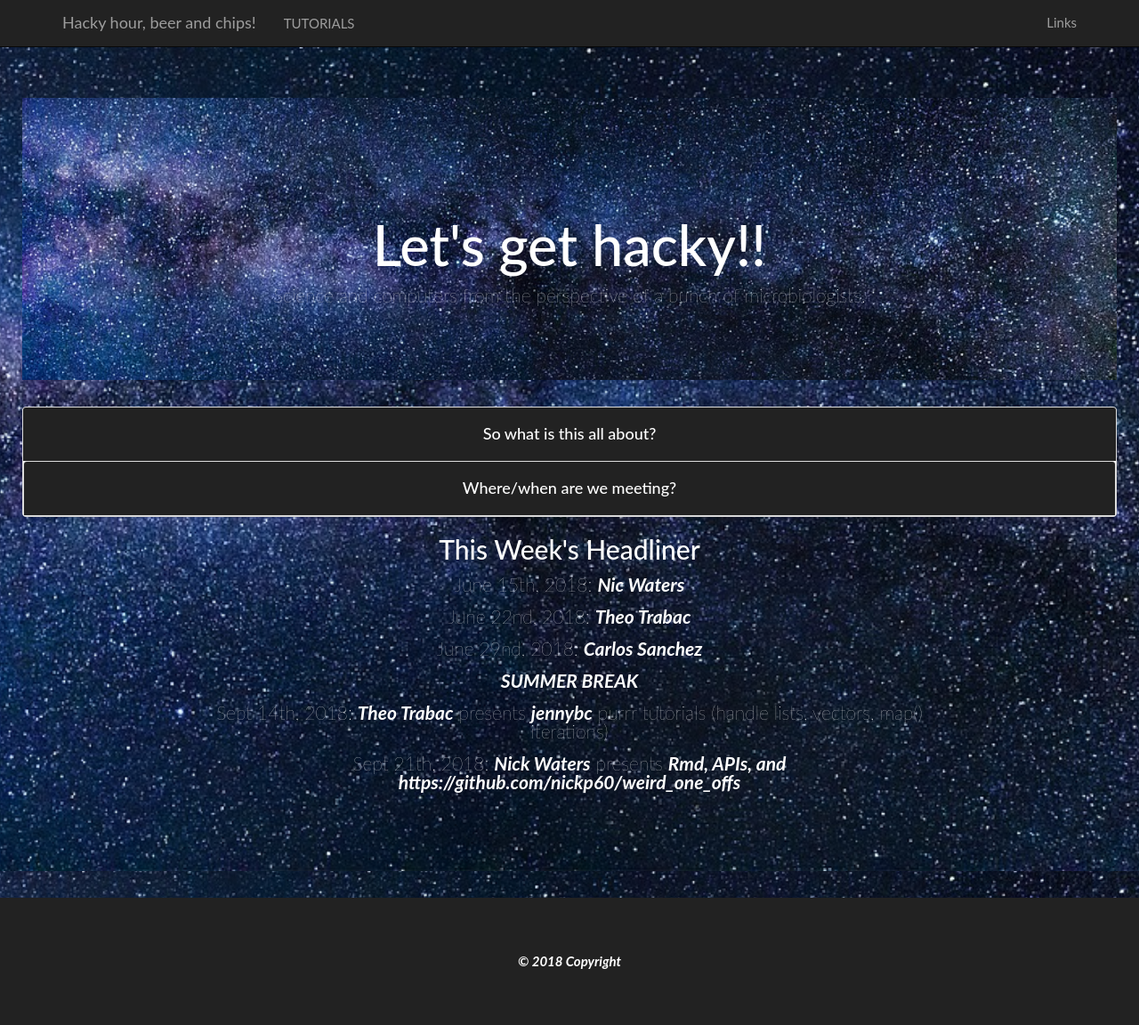
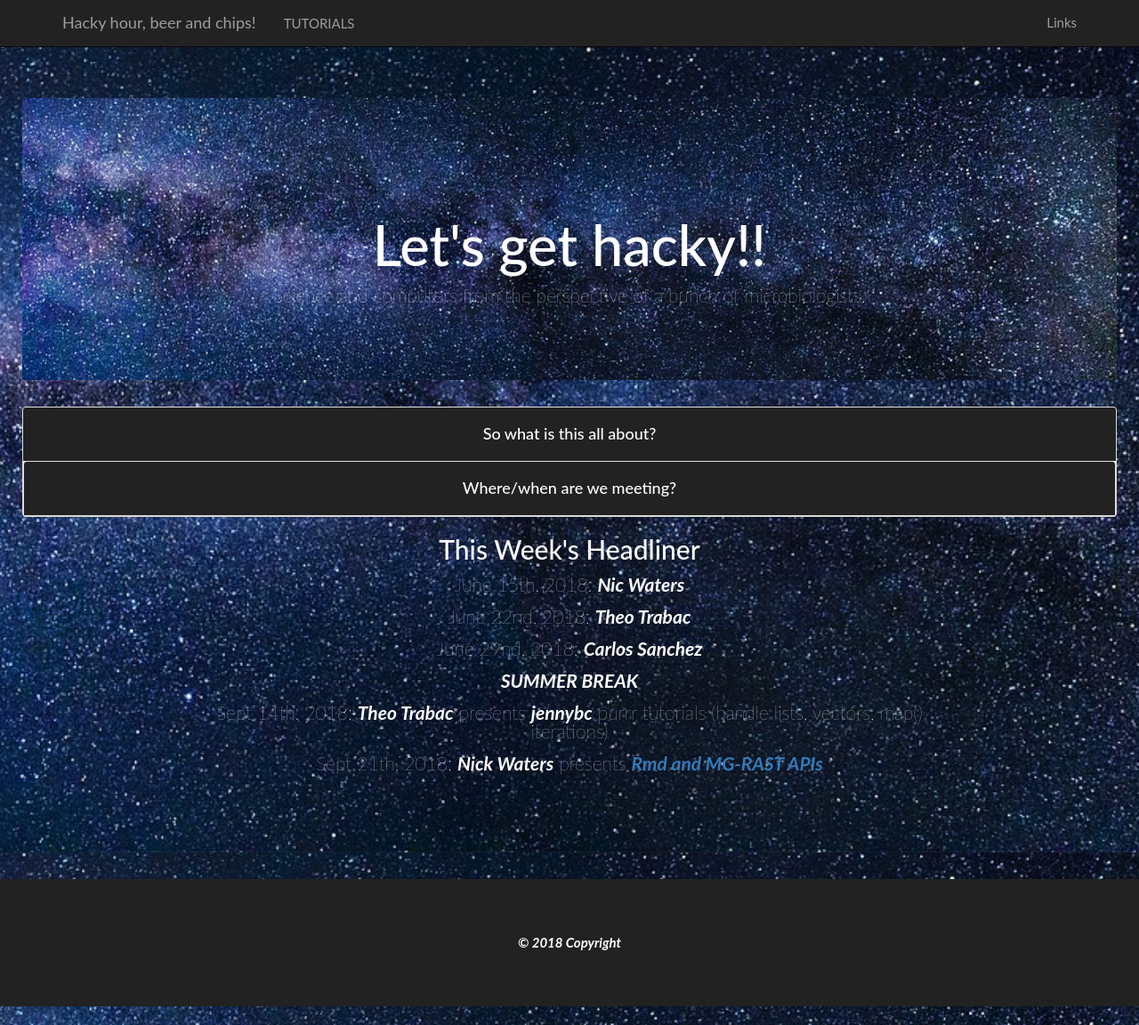
Before and after one commit to NUIGhackyhour/NUIGhackyhour.github.io, a Jekyll site: the page built from index.html, in a window 1280 px wide and 1152 px high. Shown: the whole window at 89% size. Built offline with Jekyll 4.4.1, drawn with Linux system fonts in a browser that asks for light colours; nearby versions of some CDN libraries.

Commit message:
Update index.html

```diff
--- a/index.html
+++ b/index.html
@@ -64,8 +64,8 @@ layout: homepage
     Sept 14th, 2018: <i><strong>Theo Trabac</i></strong> presents <i><strong>jennybc</i></strong> purrr tutorials (handle lists, vectors, map() iterations)
   </p>
   <p>
-      Sept 21th, 2018: <i><strong>Nick Waters</i></strong> presents <i><strong> Rmd, APIs, and https://github.com/nickp60/weird_one_offs
-    </p>
+    Sept 21th, 2018: <i><strong>Nick Waters</i></strong> presents <i><strong> <a href="https://github.com/nickp60/weird_one_offs">Rmd and MG-RAST APIs</a>
+  </p>
 
 </div>
 
```
